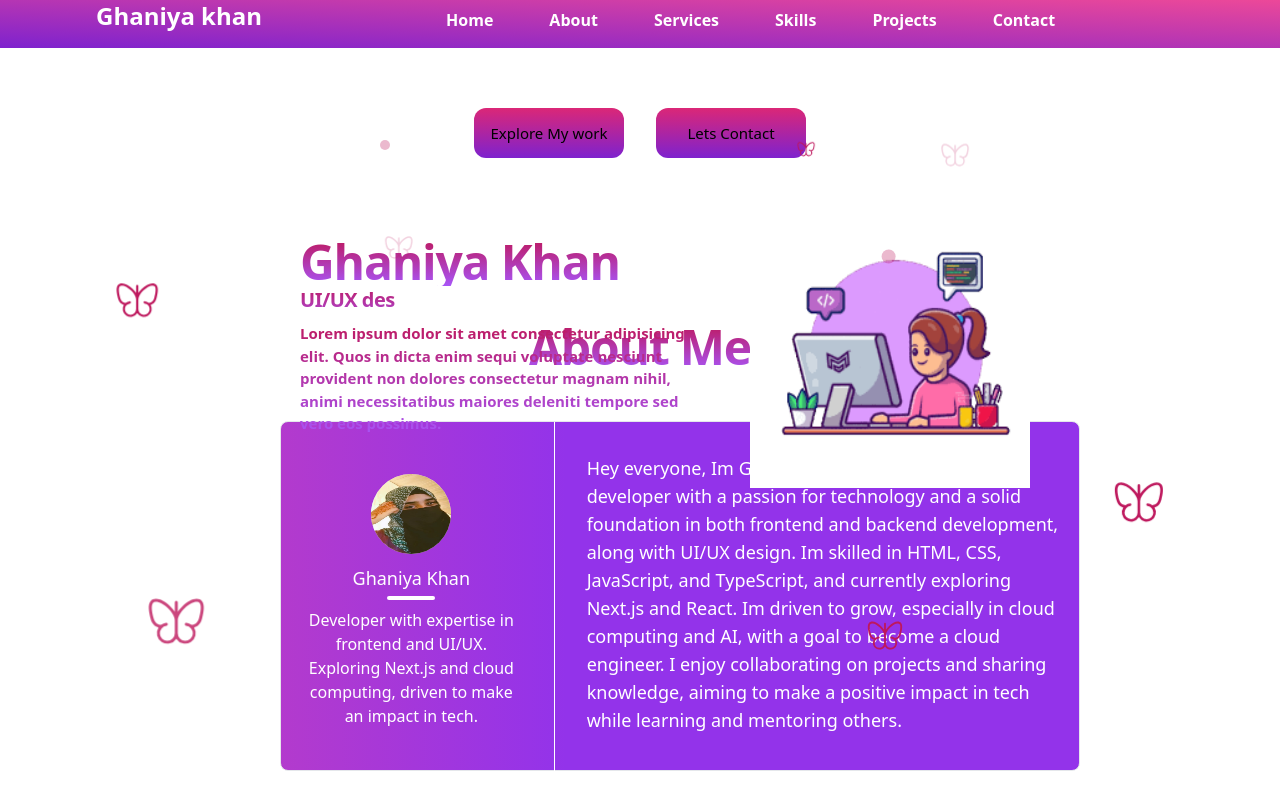
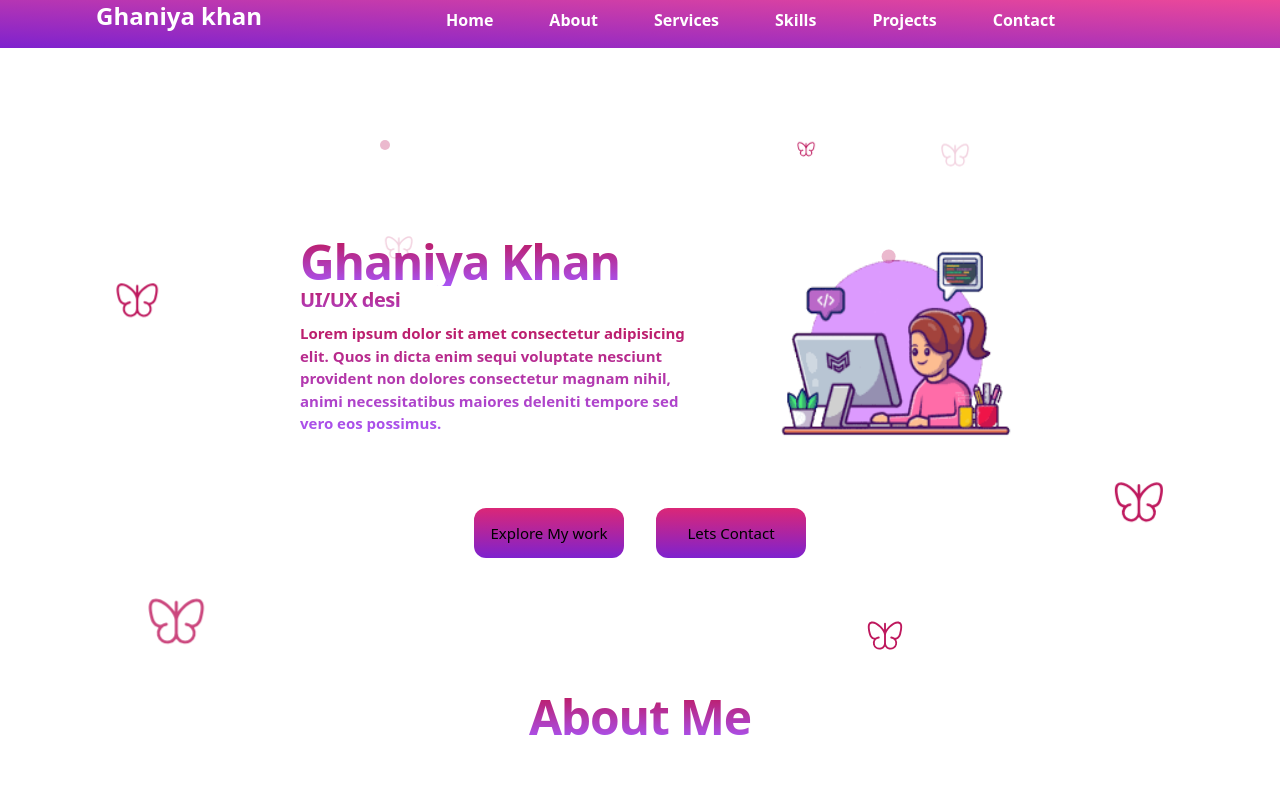
Before and after one commit to Ghaniya08/portfolioghaniyakhan, a Next.js app: page / in a window 1280 px wide. Shown: the top 789 px of the page. Built offline with nearby package versions, Linux system fonts and the light colour scheme.

Commit message:
Update Hero.tsx

```diff
--- a/src/components/Hero.tsx
+++ b/src/components/Hero.tsx
@@ -58,7 +58,7 @@ const Hero = () => {
         <Image src={home} alt='homepage' width={800} height={800} className=' w-[400px] h-[300px] lg:block hidden'/>
       </div>
      </div>
-     <div className='lg:-mt-[380px] mt-7  text-center'>
+     <div className='lg:mt-[20px] mt-7  text-center'>
       <button className='rounded-xl bg-gradient-to-t from-purple-700 to-pink-600 lg:w-[150px] lg:h-[50px] w-[100px] h-[40px] lg:text-[15px] text-[10px] mr-4'>Explore My work</button>
       <button className='rounded-xl bg-gradient-to-t from-purple-700 to-pink-600 lg:w-[150px] lg:h-[50px] w-[100px] h-[40px] lg:text-[15px] text-[10px] ml-4'>Lets Contact</button>
      </div>
```
